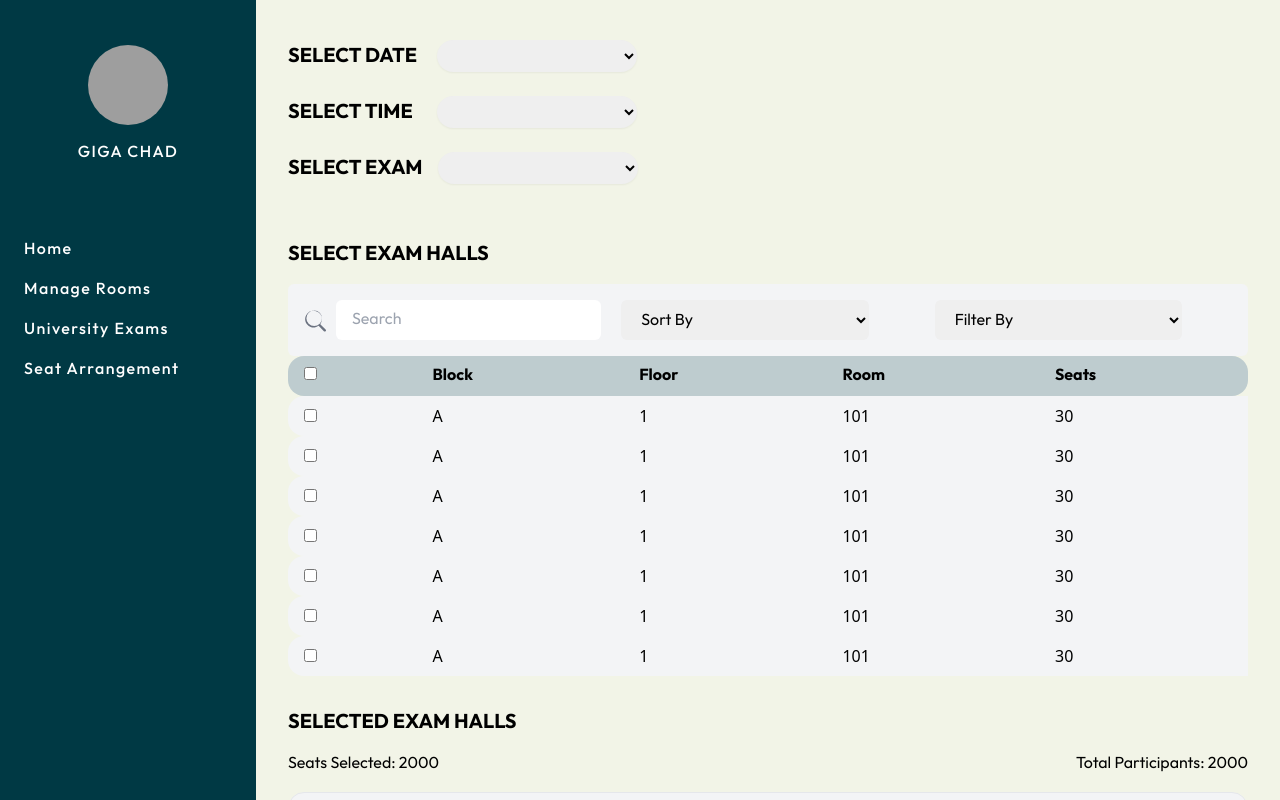
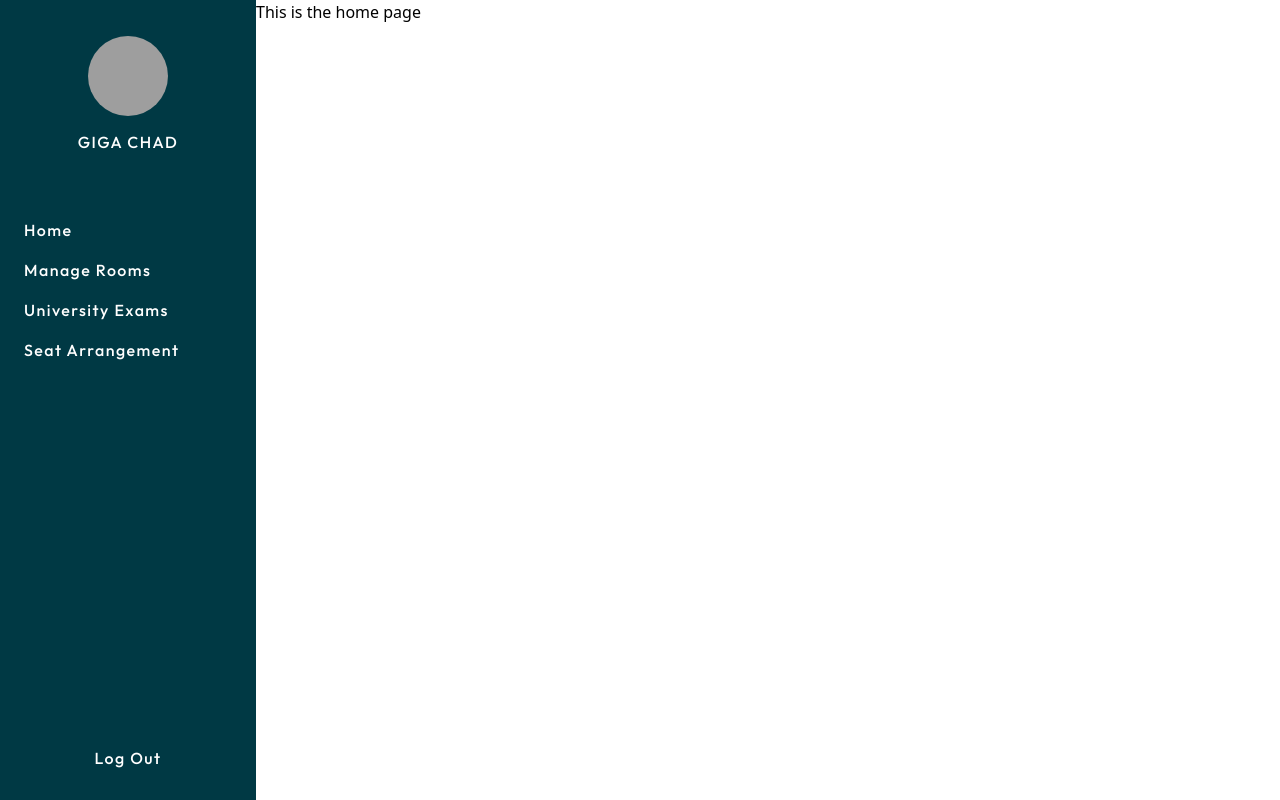
Before and after one commit to Sudhi27Krishna/Exam-Seat-Arrangement-System, a React (Create React App) app: page / in a window 1280 px wide. Shown: the top 800 px of the page. Built offline with nearby package versions, Linux system fonts and the light colour scheme; grey boxes are pictures that could not be loaded.

Commit message:
navbar component routing

```diff
--- a/package.json
+++ b/package.json
@@ -8,6 +8,7 @@
     "@testing-library/user-event": "^13.5.0",
     "react": "^18.2.0",
     "react-dom": "^18.2.0",
+    "react-router-dom": "^6.10.0",
     "react-scripts": "5.0.1",
     "web-vitals": "^2.1.4"
   },
--- a/src/components/App.jsx
+++ b/src/components/App.jsx
@@ -1,20 +1,22 @@
 import React from "react";
-// import ManageRoom from "./ManageRoom";
 // import Login from "./Login";
-import NavBar from "./NavBar";
-// import UniversityExam from "./UniversityExam";
+import Layout from "./Layout";
+import Home from "./Home";
+import ManageRoom from "./ManageRoom";
+import UniversityExam from "./UniversityExam";
 import SeatAllocation from "./SeatAllocation";
-
+import { Route, Routes } from 'react-router-dom';
 
 function App() {
   return (
-    <div className="flex flex-row">
-      <NavBar />
-      {/* <ManageRoom /> */}
-      {/* <UniversityExam /> */}
-      {/* <Login /> */}
-      <SeatAllocation />
-    </div>
+    <Routes>
+      <Route path="/" element={<Layout />}>
+        <Route index element={<Home />} />
+        <Route path="manageroom" element={<ManageRoom />} />
+        <Route path="universityexam" element={<UniversityExam />} />
+        <Route path="seatallocation" element={<SeatAllocation />} />
+      </Route>
+    </Routes>
   );
 }
 
--- /dev/null
+++ b/src/components/Home.jsx
@@ -0,0 +1,9 @@
+
+function Home() {
+    return (
+        <>
+            <h1>This is the home page</h1>
+        </>
+    );
+}
+export default Home;
--- /dev/null
+++ b/src/components/Layout.jsx
@@ -0,0 +1,12 @@
+import NavBar from './NavBar';
+import { Outlet } from 'react-router-dom';
+
+function Layout() {
+    return (
+        <div className="flex flex-row">
+            <NavBar />
+            <Outlet />
+        </div>
+    );
+}
+export default Layout;
--- a/src/components/NavBar.jsx
+++ b/src/components/NavBar.jsx
@@ -1,4 +1,5 @@
 import React from 'react';
+import { Link } from 'react-router-dom';
 
 export default function NavBar() {
     return (
@@ -9,18 +10,10 @@ export default function NavBar() {
             </div>
 
             <div className="flex flex-col items-start justify-start h-full py-5">
-                <a href="/" className="font-Outfit-Medium tracking-needed text-white hover:bg-green-light  py-2 px-6 w-full">
-                    Home
-                </a>
-                <a href="/" className="font-Outfit-Medium tracking-needed text-white hover:bg-green-light py-2 px-6 w-full">
-                    Manage Rooms
-                </a>
-                <a href="/" className="font-Outfit-Medium tracking-needed text-white hover:bg-green-light py-2 px-6 w-full">
-                    University Exams
-                </a>
-                <a href="/" className="font-Outfit-Medium tracking-needed text-white hover:bg-green-light py-2 px-6 w-full">
-                    Seat Arrangement
-                </a>
+                <Link to="/" className="font-Outfit-Medium tracking-needed text-white hover:bg-green-light  py-2 px-6 w-full">Home</Link>
+                <Link to="manageroom" className="font-Outfit-Medium tracking-needed text-white hover:bg-green-light py-2 px-6 w-full">Manage Rooms</Link>
+                <Link to="universityexam" className="font-Outfit-Medium tracking-needed text-white hover:bg-green-light py-2 px-6 w-full">University Exams</Link>
+                <Link to="seatallocation" className="font-Outfit-Medium tracking-needed text-white hover:bg-green-light py-2 px-6 w-full">Seat Arrangement</Link>
                 <div className="flex-grow"></div> {/*adds a spacer to push logout to the bottom*/}
                 <a href="/" className="font-Outfit-Medium tracking-needed text-white text-center hover:bg-green-light py-2 px-6 w-full">
                     Log Out
--- a/src/index.js
+++ b/src/index.js
@@ -2,10 +2,15 @@ import React from 'react';
 import ReactDOM from 'react-dom/client';
 import './index.css';
 import App from './components/App';
+import { BrowserRouter as Router, Routes, Route } from 'react-router-dom';
 
 const root = ReactDOM.createRoot(document.getElementById('root'));
 root.render(
   <React.StrictMode>
-    <App />
+    <Router>
+      <Routes>
+        <Route path="/*" element={<App />} />
+      </Routes>
+    </Router>
   </React.StrictMode>
 );
```
Also changed, not shown: 1 other file (tests, documents, lock files or other folders).
